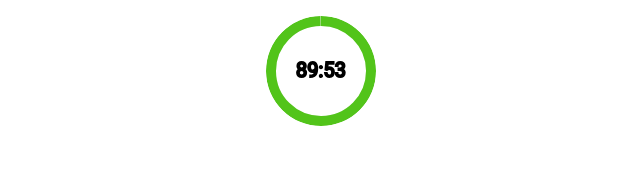
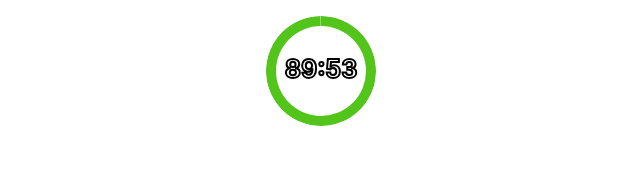
Before and after one commit to doanhbon/testclock, a React (Create React App) app: page / in a window 1280 px wide. Shown: the top 176 px of the page, without its empty margins (319-959 px from the left). Built offline with nearby package versions, Linux system fonts and the light colour scheme.

Commit message:
update clock

```diff
--- a/src/clock.js
+++ b/src/clock.js
@@ -18,158 +18,172 @@ const Clock = props => {
   } = props;
   const canvasRef = useRef();
 
-  // const polarToCartesian = (centerX, centerY, radius, angleInDegrees) => {
-  //   const angleInRadians = ((angleInDegrees - 90) * Math.PI) / 180.0;
+  const polarToCartesian = (centerX, centerY, radius, angleInDegrees) => {
+    const angleInRadians = ((angleInDegrees - 90) * Math.PI) / 180.0;
 
-  //   return {
-  //     x: centerX + radius * Math.cos(angleInRadians),
-  //     y: centerY + radius * Math.sin(angleInRadians)
-  //   };
-  // };
+    return {
+      x: centerX + radius * Math.cos(angleInRadians),
+      y: centerY + radius * Math.sin(angleInRadians)
+    };
+  };
 
-  // const describeArc = (x, y, radius, startAngle, endAngle) => {
-  //   const start = polarToCartesian(x, y, radius, endAngle);
-  //   const end = polarToCartesian(x, y, radius, startAngle);
+  const describeArc = (x, y, radius, startAngle, endAngle) => {
+    const start = polarToCartesian(x, y, radius, endAngle);
+    const end = polarToCartesian(x, y, radius, startAngle);
 
-  //   const largeArcFlag = endAngle - startAngle <= 180 ? '0' : '1';
+    const largeArcFlag = endAngle - startAngle <= 180 ? '0' : '1';
 
-  //   const d = [
-  //     'M',
-  //     start.x,
-  //     start.y,
-  //     'A',
-  //     radius,
-  //     radius,
-  //     0,
-  //     largeArcFlag,
-  //     0,
-  //     end.x,
-  //     end.y
-  //   ].join(' ');
+    const d = [
+      'M',
+      start.x,
+      start.y,
+      'A',
+      radius,
+      radius,
+      0,
+      largeArcFlag,
+      0,
+      end.x,
+      end.y
+    ].join(' ');
 
-  //   return d;
-  // };
+    return d;
+  };
 
   const cx = width * 0.5;
   const cy = width * 0.5;
   const radius = (width - strokeWidth) / 2;
 
-  // const displayBackgroudStroke = useMemo(() => {
-  //   return (
-  //     <path
-  //       id="arc1"
-  //       d={describeArc(cx, cy, radius, 0, 359.9999)}
-  //       fill="none"
-  //       stroke={colorStroke}
-  //       strokeWidth={strokeWidth}
-  //     />
-  //   );
-  // }, [cx, cy, radius, colorStroke, strokeWidth]);
+  const displayBackgroudStroke = useMemo(() => {
+    return (
+      <path
+        id="arc1"
+        d={describeArc(cx, cy, radius, 0, 359.9999)}
+        fill="none"
+        stroke={colorStroke}
+        strokeWidth={strokeWidth}
+      />
+    );
+  }, [cx, cy, radius, colorStroke, strokeWidth]);
 
-  // const displayPercentStroke = () => {
-  //   return (
-  //     <path
-  //       id="arc1"
-  //       d={describeArc(
-  //         cx,
-  //         cy,
-  //         radius,
-  //         0,
-  //         percent !== initPercent ? (360 / initPercent) * percent : 359.9999
-  //       )}
-  //       fill="none"
-  //       stroke={strokeColor}
-  //       strokeWidth={strokeWidth}
-  //     />
-  //   );
-  // };
+  const displayPercentStroke = () => {
+    return (
+      <path
+        id="arc1"
+        d={describeArc(
+          cx,
+          cy,
+          radius,
+          0,
+          percent !== initPercent ? (360 / initPercent) * percent : 359.9999
+        )}
+        fill="none"
+        stroke={strokeColor}
+        strokeWidth={strokeWidth}
+      />
+    );
+  };
 
-  // const displayBackgroundCircle = useMemo(() => {
-  //   return (
-  //     <circle
-  //       cx={cx}
-  //       cy={cy}
-  //       r={radius}
-  //       stroke="none"
-  //       strokeWidth="0"
-  //       fill={backgroundClock}
-  //     />
-  //   );
-  // }, [cx, cy, radius, backgroundClock]);
+  const displayBackgroundCircle = useMemo(() => {
+    return (
+      <circle
+        cx={cx}
+        cy={cy}
+        r={radius}
+        stroke="none"
+        strokeWidth="0"
+        fill={backgroundClock}
+      />
+    );
+  }, [cx, cy, radius, backgroundClock]);
 
-  // const displayText = () => {
-  //   return (
-  //     <text
-  //       x={cx}
-  //       y={cy}
-  //       fill={textColor}
-  //       stroke={textStrokeColor}
-  //       dominantBaseline="middle"
-  //       textAnchor="middle"
-  //       fontWeight="bold"
-  //       fontSize={textSize}
-  //       strokeWidth={textStrokeWidth}
-  //     >
-  //       {text}
-  //     </text>
-  //   );
-  // };
+  const displayText = () => {
+    return (
+      <text
+        x={cx}
+        y={cy}
+        fill={textColor}
+        stroke={textStrokeColor}
+        dominantBaseline="middle"
+        textAnchor="middle"
+        fontWeight="bold"
+        fontSize={textSize}
+        strokeWidth={textStrokeWidth}
+      >
+        {text}
+      </text>
+    );
+  };
 
-  useEffect(() => {
-    // var canvas = document.getElementById("clockCanvas");
-    const canvas = canvasRef.current;
+  // useEffect(() => {
+  //   // var canvas = document.getElementById("clockCanvas");
+  //   const canvas = canvasRef.current;
 
-    const ctx = canvas.getContext("2d");
-    ctx.clearRect(0, 0, width, width);
-    ctx.lineWidth = strokeWidth;
+  //   const ctx = canvas.getContext("2d");
+  //   ctx.clearRect(0, 0, width, width);
+  //   ctx.lineWidth = strokeWidth;
 
-    ctx.beginPath();
-    ctx.arc(cx, cy, radius, 0, 2 * Math.PI);
-    ctx.fillStyle = backgroundClock;
-    ctx.fill();
-    ctx.closePath();
+  //   ctx.beginPath();
+  //   ctx.arc(cx, cy, radius, 0, 2 * Math.PI);
+  //   ctx.fillStyle = backgroundClock;
+  //   ctx.fill();
+  //   ctx.closePath();
 
-    ctx.beginPath();
-    ctx.arc(cx, cy, radius, 0, 2 * Math.PI);
-    ctx.strokeStyle = colorStroke;
-    ctx.stroke();
-    ctx.closePath();
+  //   ctx.beginPath();
+  //   ctx.arc(cx, cy, radius, 0, 2 * Math.PI);
+  //   ctx.strokeStyle = colorStroke;
+  //   ctx.stroke();
+  //   ctx.closePath();
 
-    ctx.beginPath();
-    ctx.arc(cx, cy, radius, -0.5 * Math.PI + (2 * (percent / 100) * Math.PI), - 0.5 * Math.PI, true);
-    ctx.strokeStyle = strokeColor;
-    ctx.stroke();
-    ctx.closePath();
+  //   ctx.beginPath();
+  //   ctx.arc(cx, cy, radius, -0.5 * Math.PI + (2 * (percent / 100) * Math.PI), - 0.5 * Math.PI, true);
+  //   ctx.strokeStyle = strokeColor;
+  //   ctx.stroke();
+  //   ctx.closePath();
 
-    ctx.beginPath();
-    ctx.lineWidth = textStrokeWidth;
-    ctx.strokeStyle = textStrokeColor;
-    ctx.font = `${textSize}px Roboto`;
-    ctx.textAlign = "center";
-    ctx.textBaseline = 'middle';
-    ctx.strokeText(text, width / 2, width / 2, width - 2 * strokeWidth);
-    ctx.closePath();
+  //   ctx.beginPath();
+  //   ctx.lineWidth = textStrokeWidth;
+  //   ctx.strokeStyle = textStrokeColor;
+  //   ctx.font = `${textSize}px Roboto`;
+  //   ctx.textAlign = "center";
+  //   ctx.textBaseline = 'middle';
+  //   ctx.strokeText(text, width / 2, width / 2, width - 2 * strokeWidth);
+  //   ctx.closePath();
 
-  },
-  [
-    width,
-    percent,
-    strokeColor,
-    strokeWidth,
-    text,
-    textSize,
-    textStrokeColor,
-    textStrokeWidth
-  ]);
+  // },
+  // [
+  //   width,
+  //   percent,
+  //   strokeColor,
+  //   strokeWidth,
+  //   text,
+  //   textSize,
+  //   textStrokeColor,
+  //   textStrokeWidth
+  // ]);
   // {displayBackgroudStroke}
   // {displayPercentStroke()}
   // {displayBackgroundCircle}
   // {displayText()}
   return (
-    <canvas id="clockCanvas" width={width} height={width} ref={canvasRef} style={{ borderRadius: width / 2, overflow: 'hidden', position: 'relative' }}>
+    <svg
+      width={width}
+      height={width}
+      xmlns="http://www.w3.org/2000/svg"
+      version="1.1"
+      style={{ borderRadius: width / 2, overflow: 'hidden', position: 'relative' }}
+    >
+      {displayBackgroudStroke}
+      {displayPercentStroke()}
+      {displayBackgroundCircle}
+      {displayText()}
+    </svg>
+  )
+  // return (
+  //   <canvas id="clockCanvas" width={width} height={width} ref={canvasRef} style={{ borderRadius: width / 2, overflow: 'hidden', position: 'relative' }}>
 
-    </canvas>
-  );
+  //   </canvas>
+  // );
 };
 
 export default Clock;
@@ -198,10 +212,10 @@ Clock.defaultProps = {
   initPercent: 100,
   text: 'Clock',
   colorStroke: '#EEEEEE',
-  strokeWidth: 10,
+  strokeWidth: 20,
   backgroundClock: '#FFFFFF',
   textColor: '#FFFFFF',
-  textSize: 20,
+  textSize: 25,
   textStrokeColor: '#000000',
   textStrokeWidth: 2
 };
```
Also changed, not shown: 1 other file (tests, documents, lock files or other folders).
